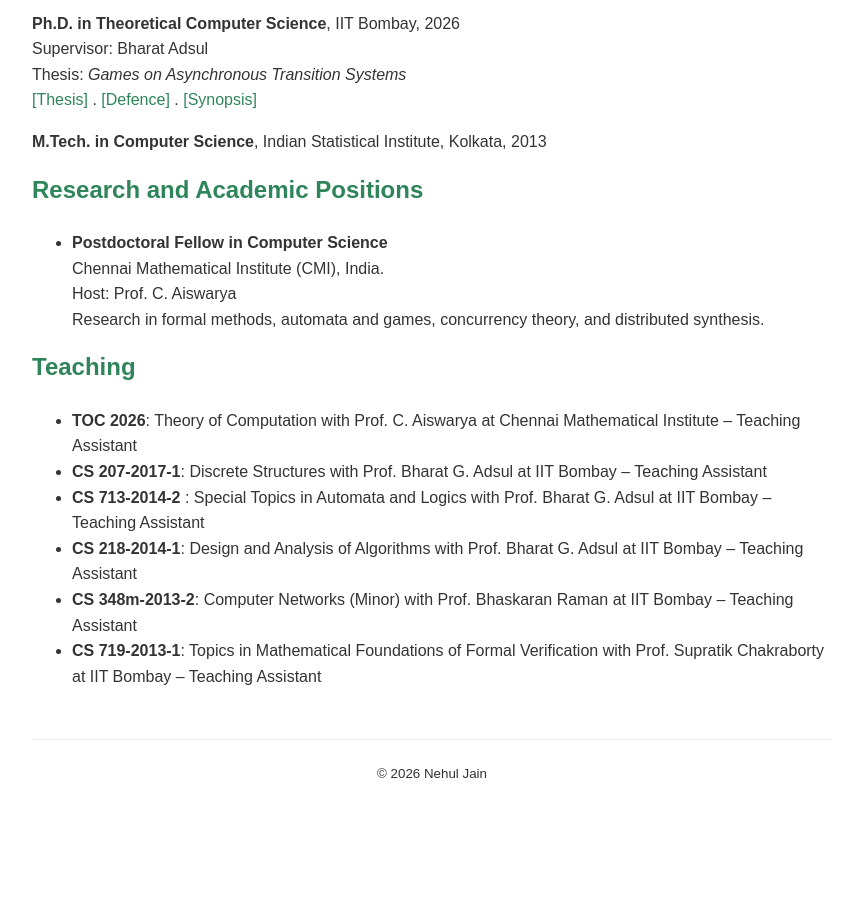
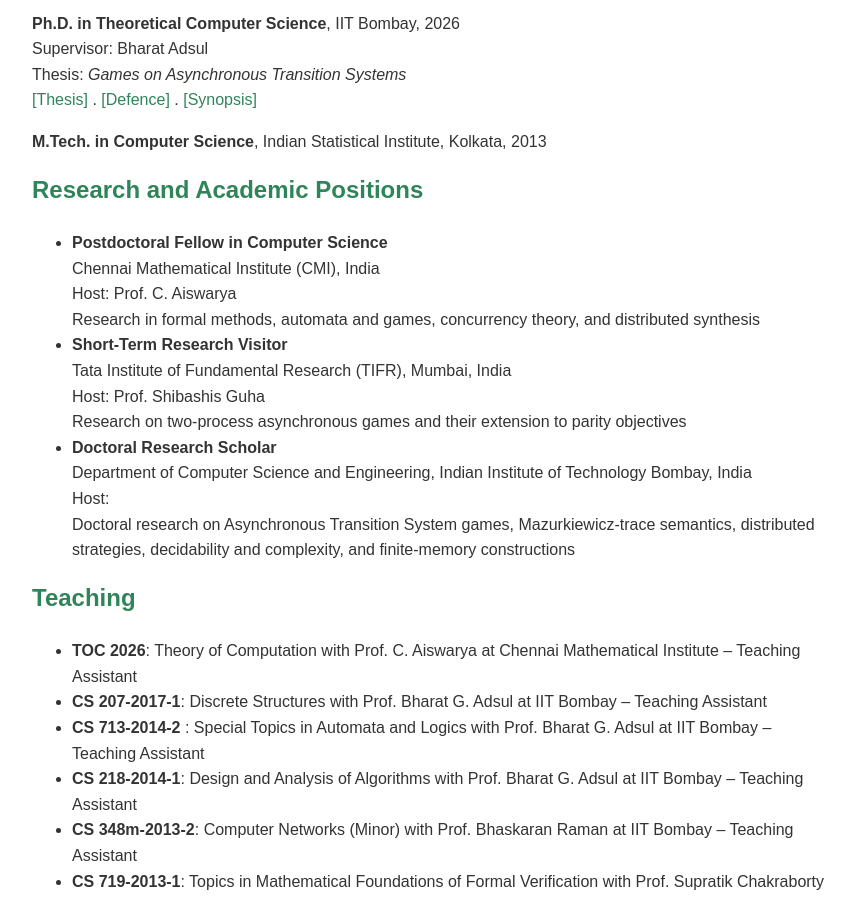
Before and after one commit to nehuljain26/nehuljain26.github.io, a Jekyll site: the page built from index.md, in a window 1280 px wide and 900 px high, scrolled down 1014 px. Shown: the whole window, without its empty margins (208-1063 px from the left). Built offline with Jekyll 4.4.1, drawn with Linux system fonts in a browser that asks for light colours; before the commit the page ends 1840 px from its top, so only the background shows below that.

Commit message:
Update research-profile.yml

```diff
--- a/_data/research-profile.yml
+++ b/_data/research-profile.yml
@@ -1,4 +1,14 @@
 - postion: "Postdoctoral Fellow in Computer Science"
-  institute: "Chennai Mathematical Institute (CMI), India."
+  institute: "Chennai Mathematical Institute (CMI), India"
   host: "Prof. C. Aiswarya"
-  description: "Research in formal methods, automata and games, concurrency theory, and distributed synthesis."
+  description: "Research in formal methods, automata and games, concurrency theory, and distributed synthesis"
+
+- postion: "Short-Term Research Visitor"
+  institute: "Tata Institute of Fundamental Research (TIFR), Mumbai, India"
+  host: "Prof. Shibashis Guha"
+  description: "Research on two-process asynchronous games and their extension to parity objectives"
+
+- postion: "Doctoral Research Scholar"
+  institute: "Department of Computer Science and Engineering, Indian Institute of Technology Bombay, India"
+  supervisor: "Prof. Bharat G. Adsul"
+  description: "Doctoral research on Asynchronous Transition System games, Mazurkiewicz-trace semantics, distributed strategies, decidability and complexity, and finite-memory constructions"
```
